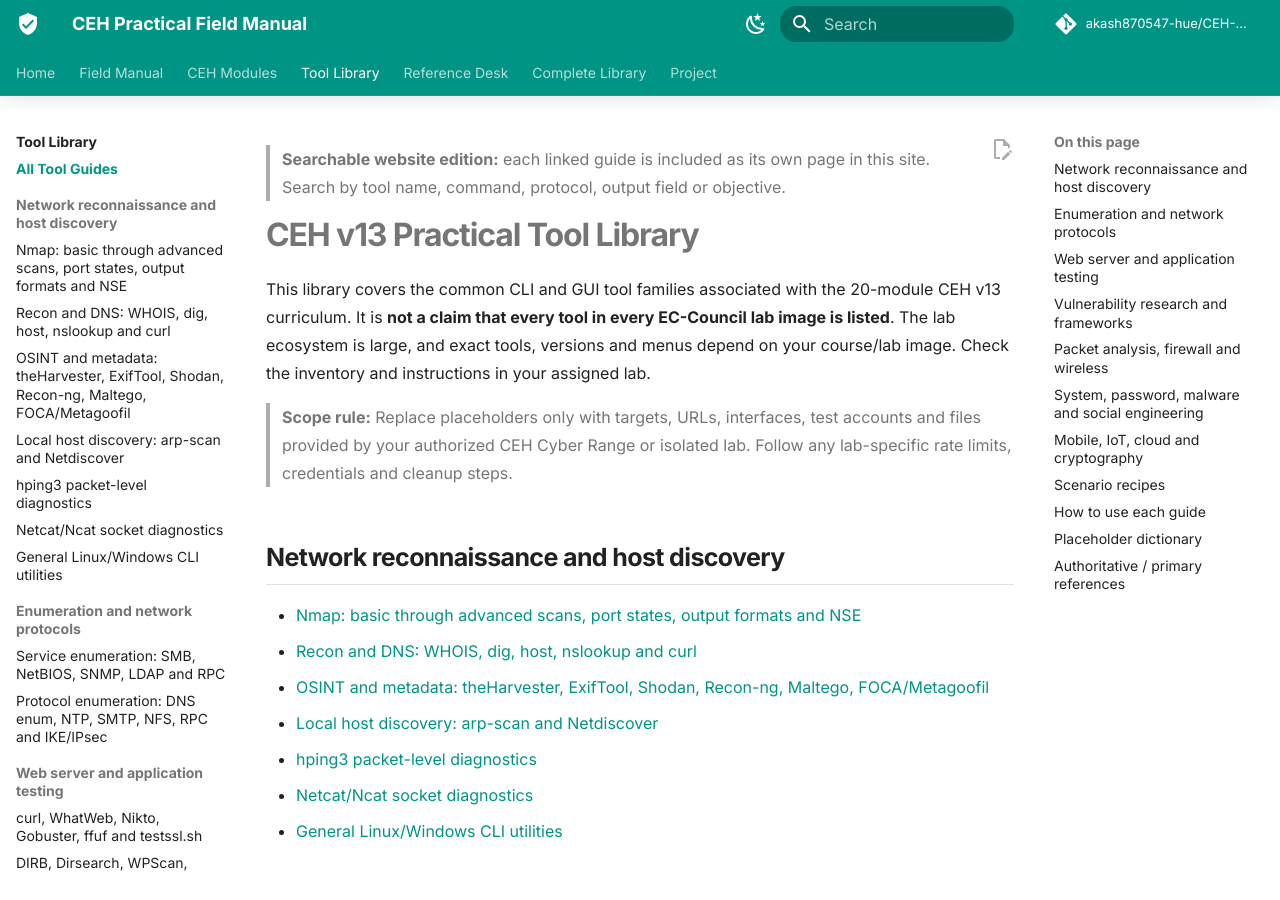
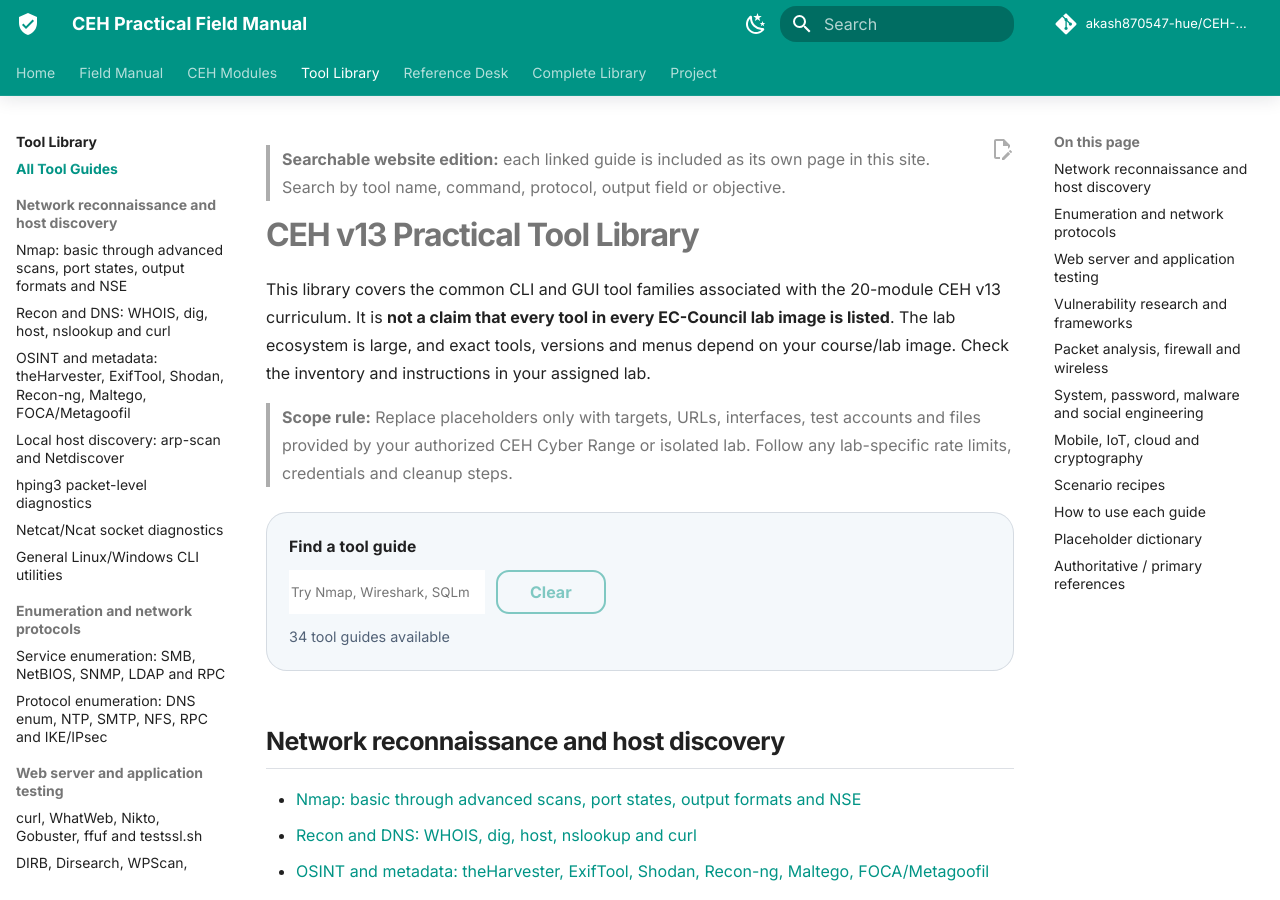
Before and after one commit to akash870547-hue/CEH-Notes, an MkDocs documentation site: the page built from docs/tool-library.md, in a window 1280 px wide and 900 px high. Built offline with MkDocs 1.6.1 and Material for MkDocs 9.7.7, drawn with Linux system fonts in a browser that asks for light colours; comment, search, counter and statistics services are not loaded.

Commit message:
Add searchable tool guide directory controls

```diff
--- a/docs/tool-library.md
+++ b/docs/tool-library.md
@@ -5,6 +5,17 @@
 This library covers the common CLI and GUI tool families associated with the 20-module CEH v13 curriculum. It is **not a claim that every tool in every EC-Council lab image is listed**. The lab ecosystem is large, and exact tools, versions and menus depend on your course/lab image. Check the inventory and instructions in your assigned lab.
 
 > **Scope rule:** Replace placeholders only with targets, URLs, interfaces, test accounts and files provided by your authorized CEH Cyber Range or isolated lab. Follow any lab-specific rate limits, credentials and cleanup steps.
+
+<div class="ceh-module-toolbar ceh-tool-toolbar" role="search" aria-label="Filter detailed tool guides">
+  <label for="ceh-tool-search">Find a tool guide</label>
+  <div class="ceh-module-filter-controls">
+    <input id="ceh-tool-search" type="search" placeholder="Try Nmap, Wireshark, SQLmap, ADB, OpenSSL..." autocomplete="off" aria-describedby="ceh-tool-filter-status">
+    <button class="md-button" type="button" data-ceh-clear-tool-search disabled>Clear</button>
+  </div>
+  <p id="ceh-tool-filter-status" class="ceh-filter-status" role="status" aria-live="polite">34 tool guides available</p>
+</div>
+
+<div class="ceh-tool-directory" markdown="1">
 
 ## Network reconnaissance and host discovery
 - [Nmap: basic through advanced scans, port states, output formats and NSE](tools/nmap.md)
@@ -57,6 +68,8 @@ This library covers the common CLI and GUI tool families associated with the 20-
 - [Objective-based practical command recipes](tools/practical-command-recipes.md)
 - [Module-to-tool matrix](TOOLS-MODULE-MATRIX.md)
 
+</div>
+
 ## How to use each guide
 1. **Beginner:** check version/help, verify target/account/interface, run one basic command and interpret all fields.
 2. **Intermediate:** narrow host/port/path, save output, compare a baseline and cross-check with a second source.
```
